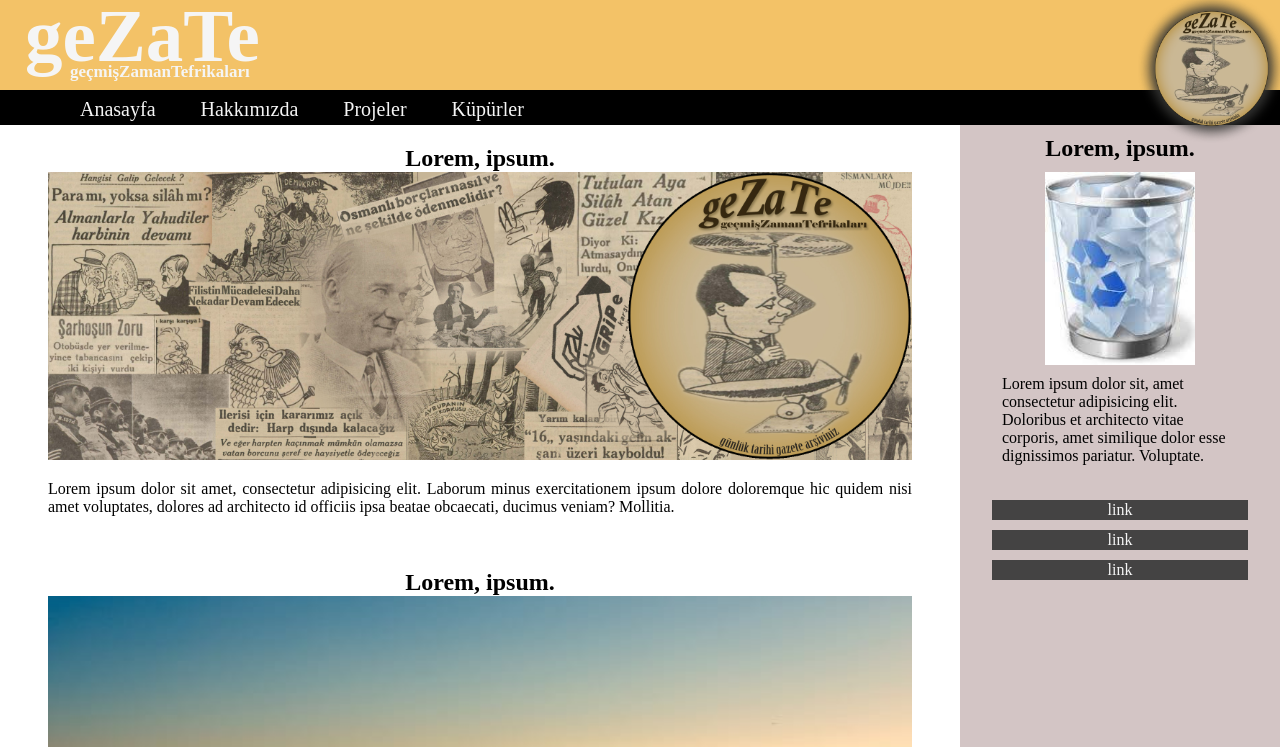
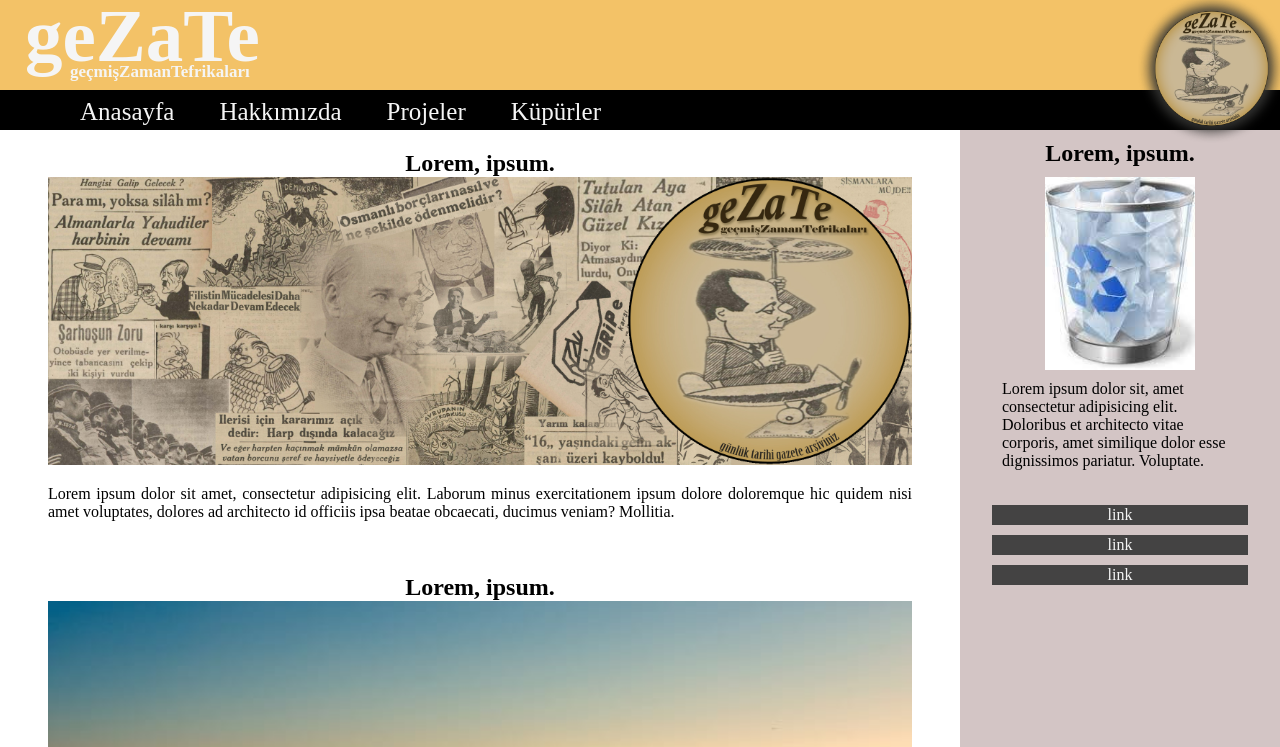
Before and after one commit to yavuzergun1/Responsive-Landing-page, a plain HTML site: page index.html in a window 1280 px wide. Shown: the top 747 px of the page. Drawn offline with Linux system fonts and the light colour scheme.

Commit message:
nav1 responsive

```diff
--- a/index.css
+++ b/index.css
@@ -52,7 +52,7 @@
 
 .nav-items>li{
     padding-left: 25px;
-    font-size: 20px;
+    font-size: 15px;
 }
 
 .nav-item1-none{
@@ -368,10 +368,18 @@ width: 90%;
     .b-nav-box li, .b-nav-box h2{
         margin-top: 30px;
     }
+.nav2{
+    display: flex;
+    padding-bottom: 40px;
+}
+    .nav-items{
+       display: flex;
+        margin-left: 55px;
+    }
 
-    .nav-items{
+    .nav-items li{
+       font-size: 25px;
 
-        margin-left: 55px;
     }
 
     .nav1 h1, .nav1 p{
```
